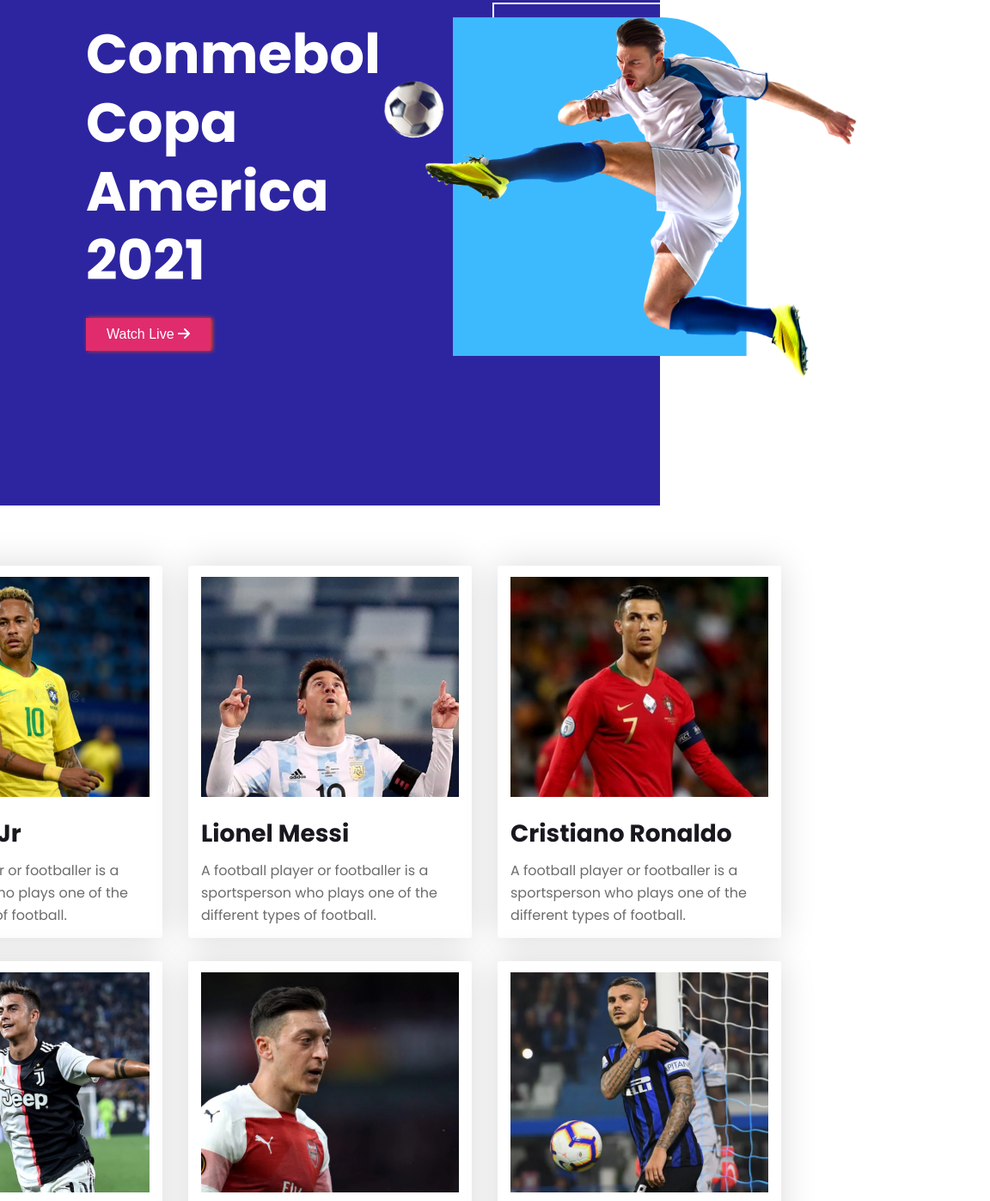
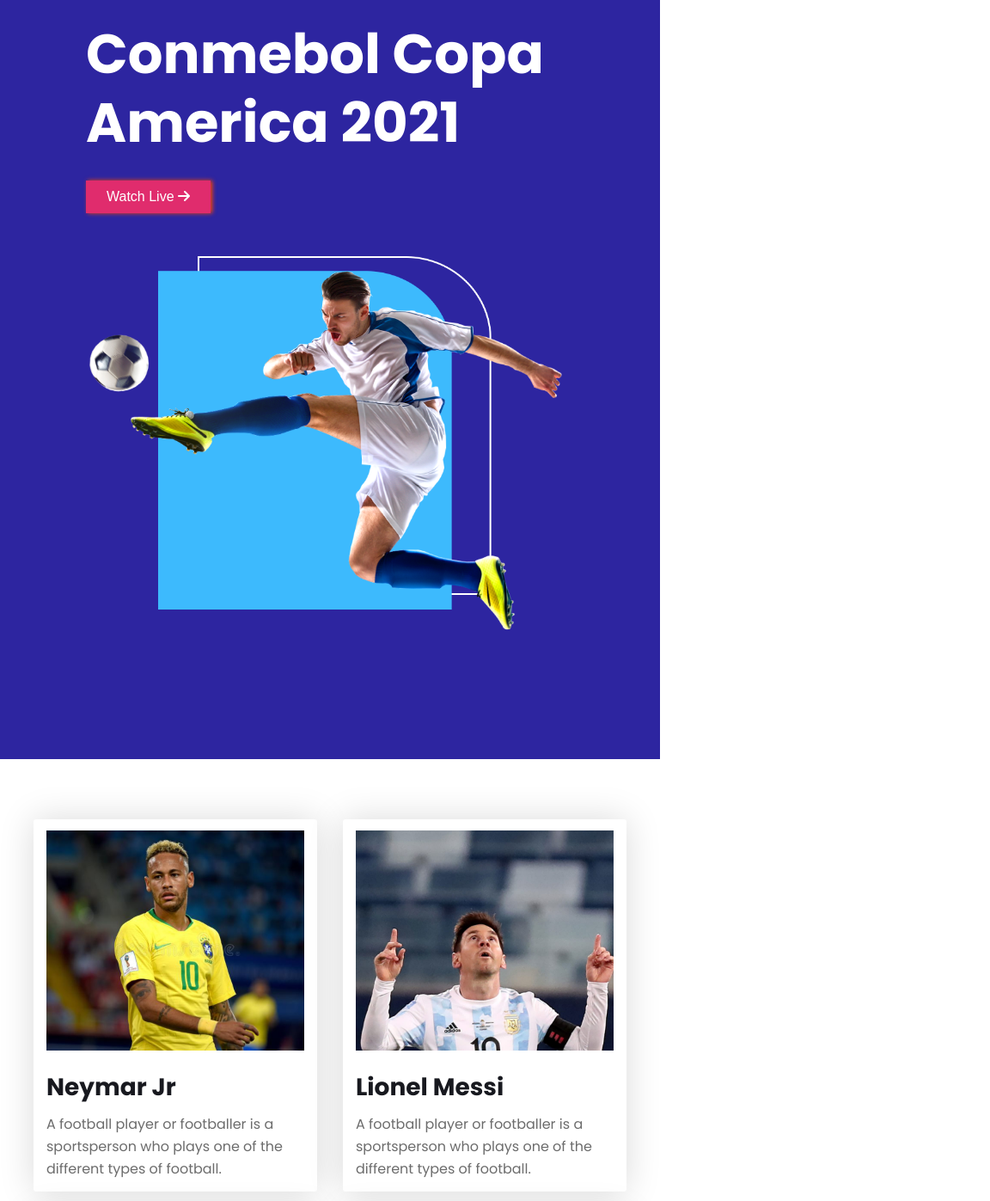
Before and after one commit to Raihan165221/football-website, a plain HTML site: page index.html in a window 768 px wide. Shown: the part 97-1494 px from the top of the page at 86% size, 1152 px wide, since content can reach past the window. Drawn offline with Linux system fonts and the light colour scheme.

Commit message:
complete responsive for all devices

```diff
--- a/styles/style.css
+++ b/styles/style.css
@@ -257,3 +257,25 @@ color: #6C6C6C;
 /* ----------------
   for tablet devices
 ------------------- */
+@media only screen and (min-width:688px) and (max-width:992px){
+
+    .top-banner{
+        flex-direction: column;
+    }
+    .banner-name .watch-button{
+        margin-bottom: 50px;
+    }
+
+    .blogs{
+        grid-template-columns: repeat(2,1fr);
+    }
+
+    .all-photos{
+        grid-template-columns: repeat(2,1fr);
+    }
+
+    .all-photos img{
+        width: 350px;
+    }
+
+}
```
